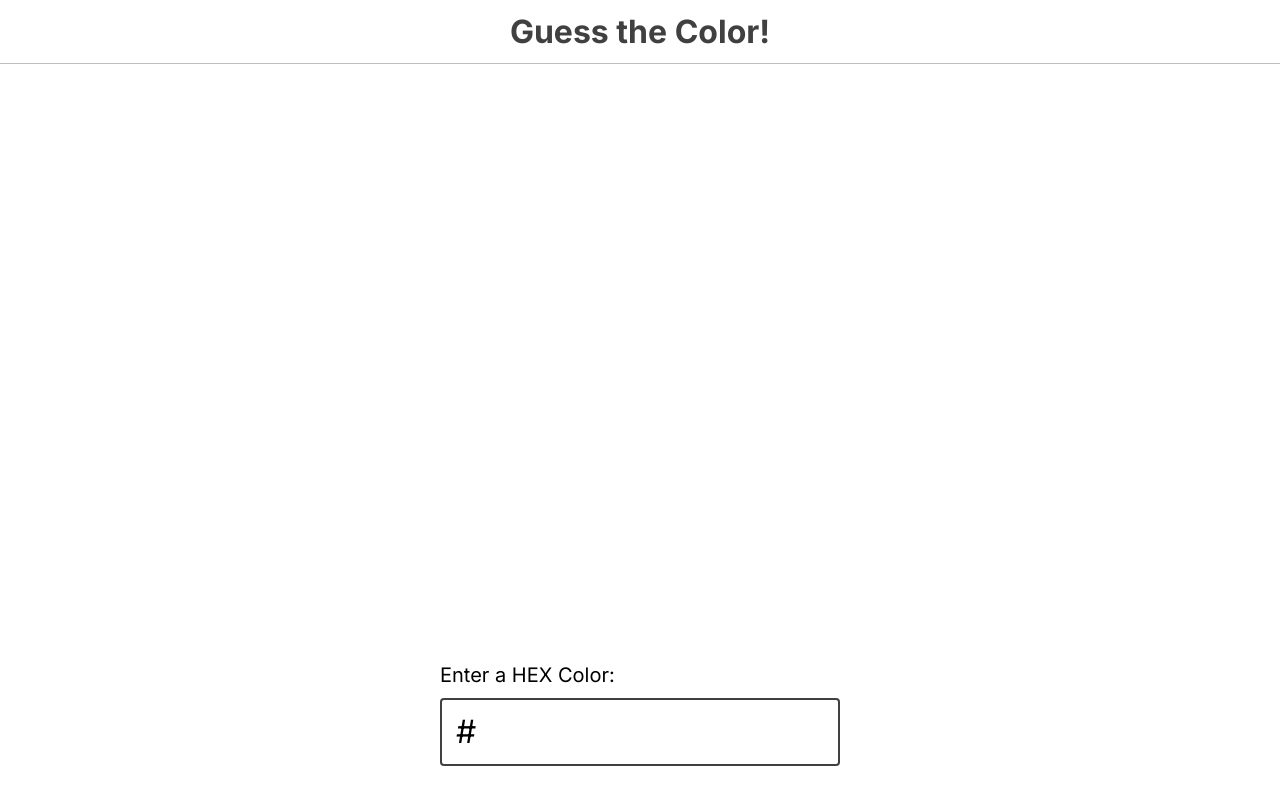
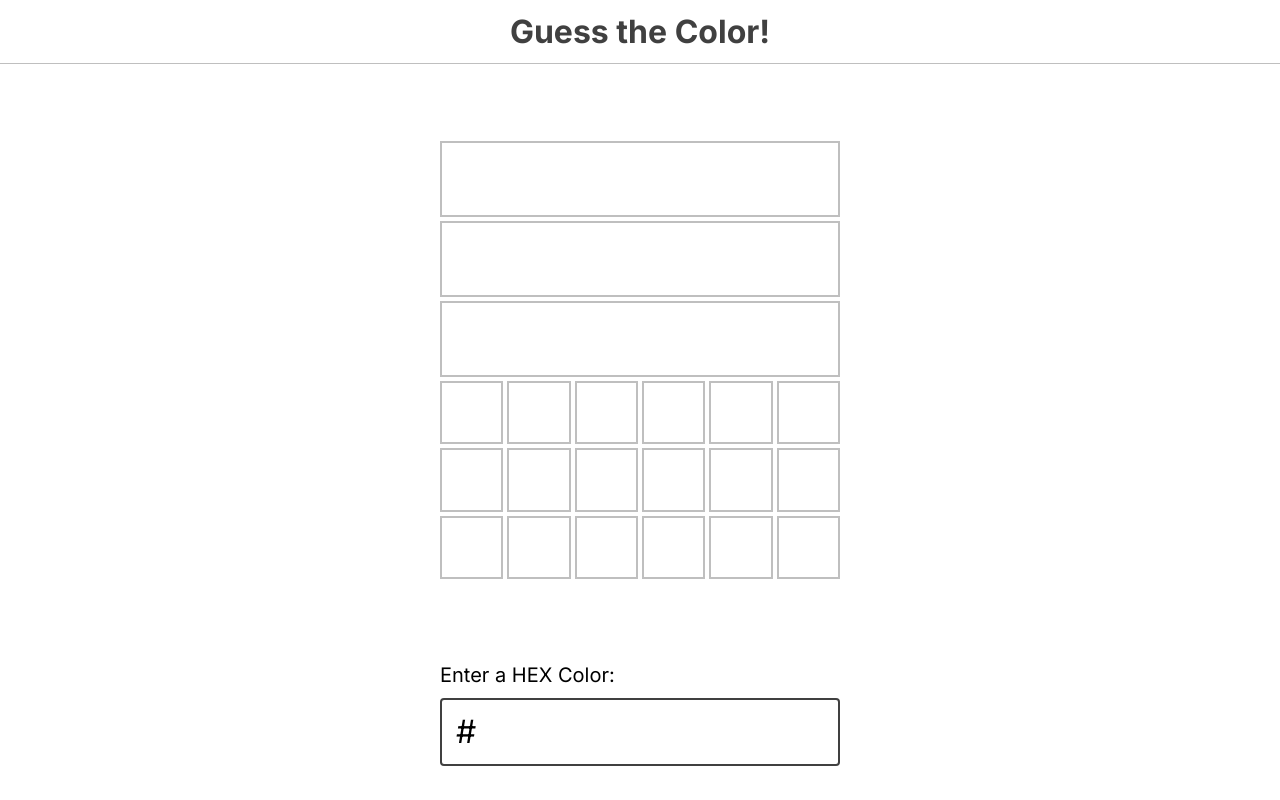
Before and after one commit to Kyle-Kroger/Hue-to-Hex, a Next.js app: page / in a window 1280 px wide. Built offline with nearby package versions, Linux system fonts and the light colour scheme.

Commit message:
add guess component

```diff
--- a/app/globals.css
+++ b/app/globals.css
@@ -78,7 +78,7 @@ h1 {
   padding: var(--game-spacing) 32px;
   margin: 0 auto;
   min-width: 250px;
-  max-width: min(500px, 58vh, 100%);
+  max-width: min(600px, 58vh, 100%);
 }
 
 .guess-results {
@@ -88,15 +88,9 @@ h1 {
   justify-content: center;
 }
 
-.guess {
-  display: flex;
-  gap: 4px;
-  margin-bottom: 4px;
-}
-
 .cell {
   position: relative;
-  width: 20%;
+  width: calc(100% / 6);
   display: grid;
   place-content: center;
   aspect-ratio: 1 / 1;
--- a/src/components/Game/Game.tsx
+++ b/src/components/Game/Game.tsx
@@ -4,6 +4,7 @@ import { useState } from "react";
 
 import { sample } from "../../utils";
 import { WORDS } from "../../data";
+import { IGuess } from "@/src/types";
 
 import { GuessBoard } from "../GuessBoard";
 import { GuessInput } from "../GuessInput";
@@ -14,9 +15,9 @@ const answer = sample(WORDS);
 console.info({ answer });
 
 function Game() {
-  const [guessArray, setGuessArray] = useState<string[]>([]);
+  const [guessArray, setGuessArray] = useState<IGuess[]>([]);
 
-  const handleAddGuess = (newGuess: string) => {
+  const handleAddGuess = (newGuess: IGuess) => {
     if (guessArray.length < 6) {
       setGuessArray((prev) => [...prev, newGuess]);
     } else {
--- /dev/null
+++ b/src/components/GuessBoard/Guess.tsx
@@ -0,0 +1,37 @@
+import { IGuess } from "@/src/types";
+import styles from "./guess.module.css";
+import { range } from "@/src/utils";
+
+interface Props {
+  guess: IGuess;
+  type: string;
+}
+
+const Guess = ({ guess, type }: Props) => {
+  const guessStyle = {
+    backgroundColor: `#${guess ? guess.hex : "#FFF"}`,
+    color: guess ? guess.textColor : "#000",
+  };
+  if (type === "hsl") {
+    return (
+      <p className={styles.hslGuess} style={guessStyle}>
+        {guess ? guess.hex : ""}
+      </p>
+    );
+  }
+
+  return (
+    <div className={styles.guess}>
+      {range(6).map((i) => (
+        <span
+          className="cell"
+          style={{ color: guess ? guess.textColor : "#000" }}
+        >
+          {guess ? guess.hex[i] : ""}
+        </span>
+      ))}
+    </div>
+  );
+};
+
+export default Guess;
--- a/src/components/GuessBoard/GuessBoard.tsx
+++ b/src/components/GuessBoard/GuessBoard.tsx
@@ -1,14 +1,19 @@
+import { IGuess } from "@/src/types";
+import Guess from "./Guess";
+import { range } from "@/src/utils";
+
 interface Props {
-  guesses: string[];
+  guesses: IGuess[];
 }
 
 const GuessBoard = ({ guesses }: Props) => {
   return (
     <div className="guess-results">
-      {guesses.map((guess, i) => (
-        <p key={i} className="guess">
-          {guess}
-        </p>
+      {range(3).map((i) => (
+        <Guess key={i} guess={guesses[i]} type="hsl" />
+      ))}
+      {range(3).map((i) => (
+        <Guess key={i} guess={guesses[i + 3]} type="hex" />
       ))}
     </div>
   );
--- /dev/null
+++ b/src/components/GuessBoard/guess.module.css
@@ -0,0 +1,19 @@
+.guess {
+  display: flex;
+  gap: 4px;
+  margin-bottom: 4px;
+}
+
+.hslGuess {
+  display: flex;
+  gap: 4px;
+  margin-bottom: 4px;
+  position: relative;
+  width: 100%;
+  height: 76px;
+  display: grid;
+  place-content: center;
+  border: 2px solid var(--color-gray-700);
+  border-radius: var(--radius);
+  font-size: 2rem;
+}
--- a/src/components/GuessInput/GuessInput.tsx
+++ b/src/components/GuessInput/GuessInput.tsx
@@ -1,7 +1,8 @@
+import { IGuess } from "@/src/types";
 import { useState } from "react";
 
 interface Props {
-  handleAddGuess: (guess: string) => void;
+  handleAddGuess: (guess: IGuess) => void;
 }
 
 const GuessInput = ({ handleAddGuess }: Props) => {
@@ -9,7 +10,10 @@ const GuessInput = ({ handleAddGuess }: Props) => {
 
   const handleSubmit = (event: React.FormEvent) => {
     event.preventDefault();
-    handleAddGuess(guess);
+    //TODO: Convert to hsl
+    //TODO: Calculate contrast
+    const newGuess: IGuess = { hex: guess, hsl: "TODO", textColor: "#000" };
+    handleAddGuess(newGuess);
     setGuess("");
   };
 
--- /dev/null
+++ b/src/types.ts
@@ -0,0 +1,5 @@
+export interface IGuess {
+  hex: string;
+  hsl: string;
+  textColor: string;
+}
```
